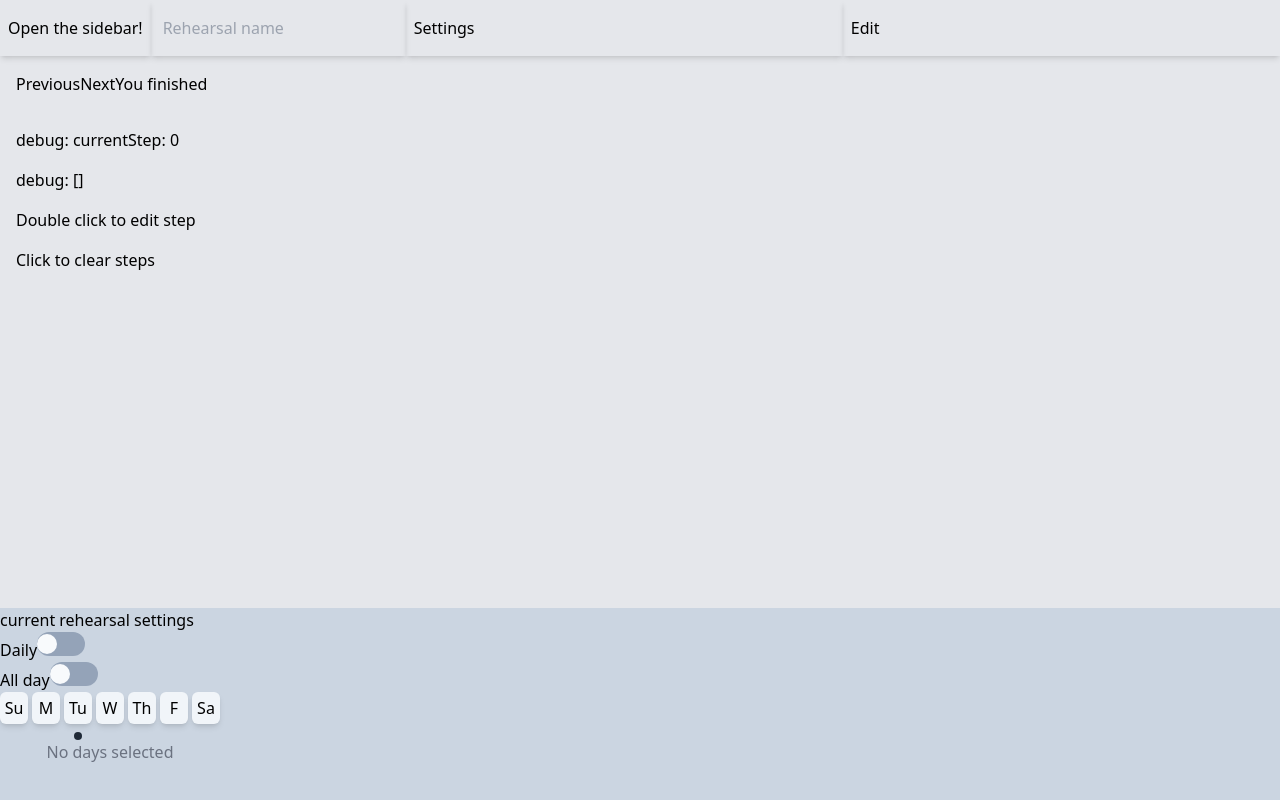
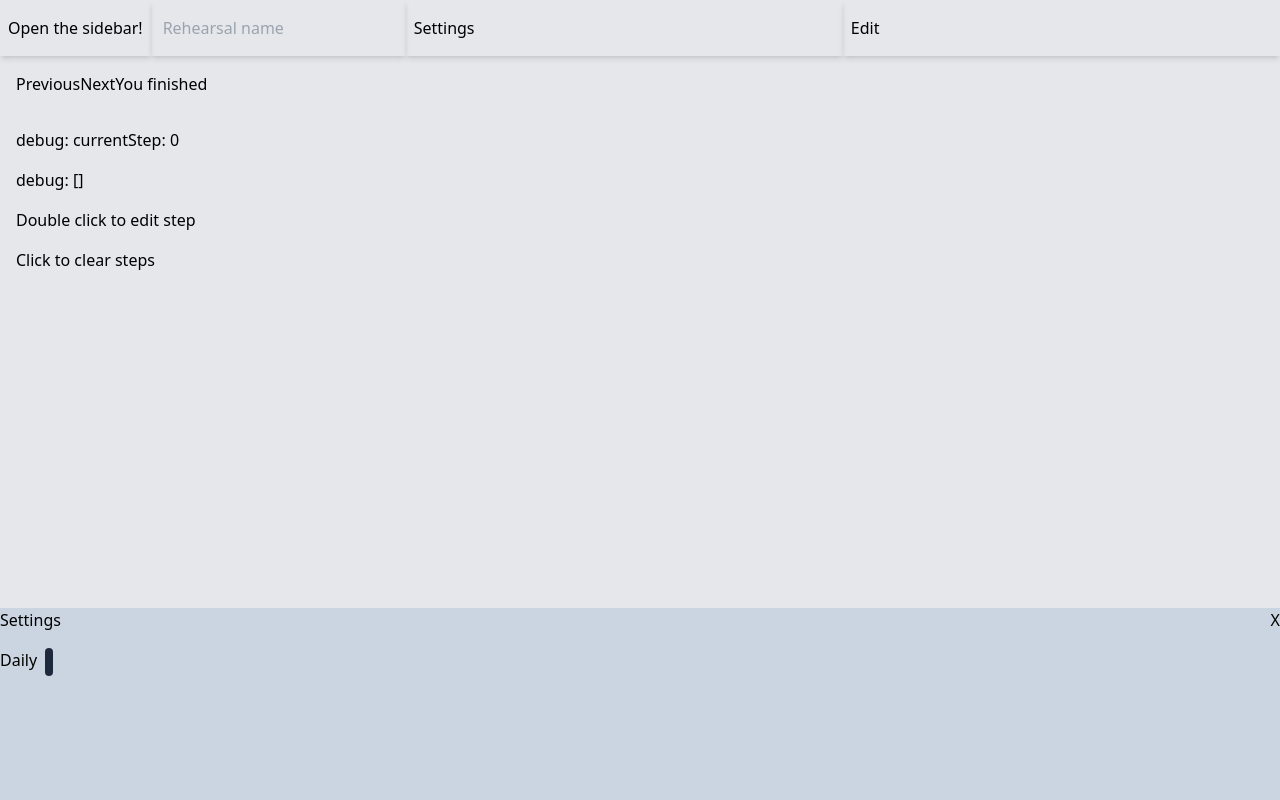
Before and after one commit to jlmonge/rehearsal, a React (Vite) app: page / in a window 1280 px wide. Both pictures are taken after a click on the button "Settings". Built offline with nearby package versions, Linux system fonts and the light colour scheme.

Commit message:
Implement interactivity in frequency settings
- Enabling "daily" option saves every day to local storage
- Disabling "daily" option restores local storage to previous days
- Display day picker if daily is NOT selected

```diff
--- a/src/components/Settings.tsx
+++ b/src/components/Settings.tsx
@@ -2,35 +2,55 @@
 import DayOfWeekPicker from "./ui/DayOfWeekPicker";
 import Switch from "./ui/Switch";
 import { useLocalStorage } from "../hooks/useLocalStorage";
-import { Day } from "../types/features";
-
-const settingsLabels: { id: string; name: string }[] = [
-  {
-    id: "daily",
-    name: "Daily",
-  },
-  {
-    id: "allday",
-    name: "All day",
-  },
-];
+import type { Day } from "../types/features";
+import { useRef, useState } from "react";
+import { DAYS_OF_WEEK } from "../utils/variables";
 
 function Settings() {
   const [daysOfWeek, setDaysOfWeek] = useLocalStorage<Day[]>("daysOfWeek", []);
+  const prevDaysOfWeek = useRef<Day[]>([]);
+  const [isDaily, setIsDaily] = useState(true);
+
+  const handleCheckedChange = () => {
+    const newIsDaily = !isDaily;
+    setIsDaily(!isDaily);
+    // if going from not daily to daily (checking), save daysOfWeek to ref because we will be setting daysOfWeek to all days.
+    // else, going from daily to not daily (unchecking), so restore localStorage
+    if (newIsDaily) {
+      setDaysOfWeek(DAYS_OF_WEEK);
+      prevDaysOfWeek.current = daysOfWeek;
+    } else {
+      setDaysOfWeek(prevDaysOfWeek.current);
+    }
+  };
 
   return (
     <div className="fixed bottom-0 inset-x-0 h-48 bg-slate-300">
-      <h2>current rehearsal settings</h2>
-      {settingsLabels.map(({ id, name }) => (
-        <div key={id}>
-          <label htmlFor={id}>{name}</label>
-          <Switch id={id} />
+      <button className="absolute right-0 top-0">X</button>
+      <div className="flex flex-col gap-y-4">
+        <h2>Settings</h2>
+        <div className="flex flex-col gap-y-2 max-w-fit">
+          <div className="flex gap-x-2">
+            <label
+              htmlFor="daily"
+              className="max-w-12"
+            >
+              Daily
+            </label>
+            <Switch
+              id="daily"
+              checked={isDaily}
+              onCheckedChange={handleCheckedChange}
+            />
+          </div>
+          {!isDaily && (
+            <DayOfWeekPicker
+              selected={daysOfWeek}
+              onSelect={setDaysOfWeek}
+            />
+          )}
         </div>
-      ))}
-      <DayOfWeekPicker
-        selected={daysOfWeek}
-        onSelect={setDaysOfWeek}
-      />
+      </div>
     </div>
   );
 }
--- a/src/components/ui/DayOfWeekPicker.tsx
+++ b/src/components/ui/DayOfWeekPicker.tsx
@@ -1,55 +1,30 @@
 import { MouseEventHandler } from "react";
 import useNow from "../../hooks/useNow";
-import { Day } from '../../types/features';
-
-const daysOfWeek: Day[] = [
-  {
-    id: 0,
-    shorthand: "Su",
-    name: "Sunday",
-  },
-  {
-    id: 1,
-    shorthand: "M",
-    name: "Monday",
-  },
-  {
-    id: 2,
-    shorthand: "Tu",
-    name: "Tuesday",
-  },
-  {
-    id: 3,
-    shorthand: "W",
-    name: "Wednesday",
-  },
-  {
-    id: 4,
-    shorthand: "Th",
-    name: "Thursday",
-  },
-  {
-    id: 5,
-    shorthand: "F",
-    name: "Friday",
-  },
-  {
-    id: 6,
-    shorthand: "Sa",
-    name: "Saturday",
-  },
-];
+import { Day } from "../../types/features";
+import { cn } from "../../utils/cn";
+import { DAYS_OF_WEEK } from "../../utils/variables";
 
 interface DayButtonProps {
   shorthand: string;
+  isCurrentDay: boolean;
+  isSelected: boolean;
   onDayClick: MouseEventHandler<HTMLButtonElement>;
-  isCurrentDay: boolean;
 }
 
-function DayButton({ shorthand, onDayClick, isCurrentDay }: DayButtonProps) {
+function DayButton({
+  shorthand,
+  isCurrentDay,
+  isSelected,
+  onDayClick,
+}: DayButtonProps) {
   const buttonJSX = (
     <button
-      className="bg-slate-100 w-7 h-8 rounded-md shadow-md"
+      className={cn(
+        "bg-slate-100 w-7 h-8 rounded-md shadow-md transition-colors",
+        {
+          "bg-green-400": isSelected,
+        }
+      )}
       onClick={onDayClick}
     >
       {shorthand}
@@ -70,10 +45,10 @@ function DayButton({ shorthand, onDayClick, isCurrentDay }: DayButtonProps) {
 
 interface DayOfWeekPickerProps {
   selected: Day[];
-  onSelect: (value: Day[]) => void
+  onSelect: (value: Day[]) => void;
 }
 
-function DayOfWeekPicker({selected, onSelect}: DayOfWeekPickerProps) {
+function DayOfWeekPicker({ selected, onSelect }: DayOfWeekPickerProps) {
   // const [selected, setSelected] = useState<Day[]>([]);
   const currentDay = useNow(1, "day");
 
@@ -92,7 +67,7 @@ function DayOfWeekPicker({selected, onSelect}: DayOfWeekPickerProps) {
   }
 
   const handleDayClick = (id: number) => {
-    const day = daysOfWeek.find((day) => day.id === id) as Day;
+    const day = DAYS_OF_WEEK.find((day) => day.id === id) as Day;
 
     const findDayInSelected = (sDay: Day) => {
       return sDay.id === day.id;
@@ -111,12 +86,14 @@ function DayOfWeekPicker({selected, onSelect}: DayOfWeekPickerProps) {
   return (
     <div className="inline-flex flex-col items-center">
       <ol className="flex gap-x-1">
-        {daysOfWeek.map((day) => (
+        {DAYS_OF_WEEK.map((day) => (
           <DayButton
+            key={day.id}
             shorthand={day.shorthand}
+            isCurrentDay={day.id === currentDay.getDay()}
+            // check if day.id is in selected
+            isSelected={!!selected.find((sDay) => sDay.id === day.id)}
             onDayClick={() => handleDayClick(day.id)}
-            key={day.id}
-            isCurrentDay={day.id === currentDay.getDay()}
           />
         ))}
       </ol>
--- a/src/components/ui/Switch.tsx
+++ b/src/components/ui/Switch.tsx
@@ -2,16 +2,28 @@ import * as RadixSwitch from "@radix-ui/react-switch";
 
 interface SwitchProps {
   id: string;
+  checked?: boolean;
+  onCheckedChange?(value: boolean): void;
 }
 
-function Switch({ id }: SwitchProps) {
+function Switch({ id, checked, onCheckedChange }: SwitchProps) {
+  const rootWidth = 12;
+  const rootXPadding = 1;
+  const thumbWidth = 5;
+
   return (
     <>
       <RadixSwitch.Root
-        className="relative w-12 h-6 bg-slate-400 rounded-full data-[state=checked]:bg-slate-800"
+        checked={checked}
+        onCheckedChange={onCheckedChange}
+        className={`relative w-${rootWidth} h-7 bg-slate-400 rounded-full data-[state=checked]:bg-slate-800 px-${rootXPadding}`}
         id={id}
       >
-        <RadixSwitch.SwitchThumb className="block w-5 h-5 bg-slate-50 rounded-full data-[state=checked]:translate-x-7 transition-transform translate-x-0" />
+        <RadixSwitch.SwitchThumb
+          className={`block w-${thumbWidth} h-5 bg-slate-50 rounded-full data-[state=checked]:translate-x-${
+            rootWidth - rootXPadding * 2 - thumbWidth
+          } transition-transform translate-x-0`}
+        />
       </RadixSwitch.Root>
     </>
   );
--- /dev/null
+++ b/src/utils/variables.ts
@@ -0,0 +1,39 @@
+import { Day } from "../types/features";
+
+export const DAYS_OF_WEEK: Day[] = [
+  {
+    id: 0,
+    shorthand: "Su",
+    name: "Sunday",
+  },
+  {
+    id: 1,
+    shorthand: "M",
+    name: "Monday",
+  },
+  {
+    id: 2,
+    shorthand: "Tu",
+    name: "Tuesday",
+  },
+  {
+    id: 3,
+    shorthand: "W",
+    name: "Wednesday",
+  },
+  {
+    id: 4,
+    shorthand: "Th",
+    name: "Thursday",
+  },
+  {
+    id: 5,
+    shorthand: "F",
+    name: "Friday",
+  },
+  {
+    id: 6,
+    shorthand: "Sa",
+    name: "Saturday",
+  },
+];
```
